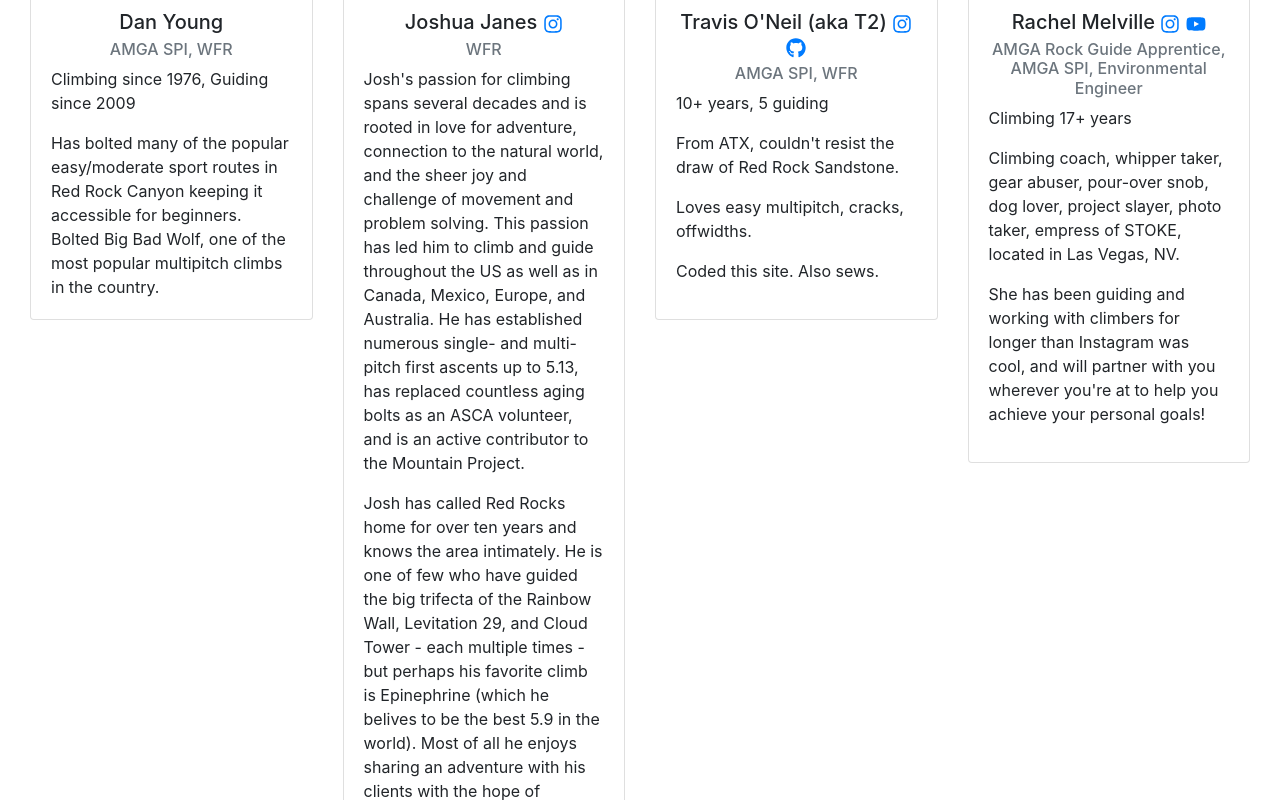
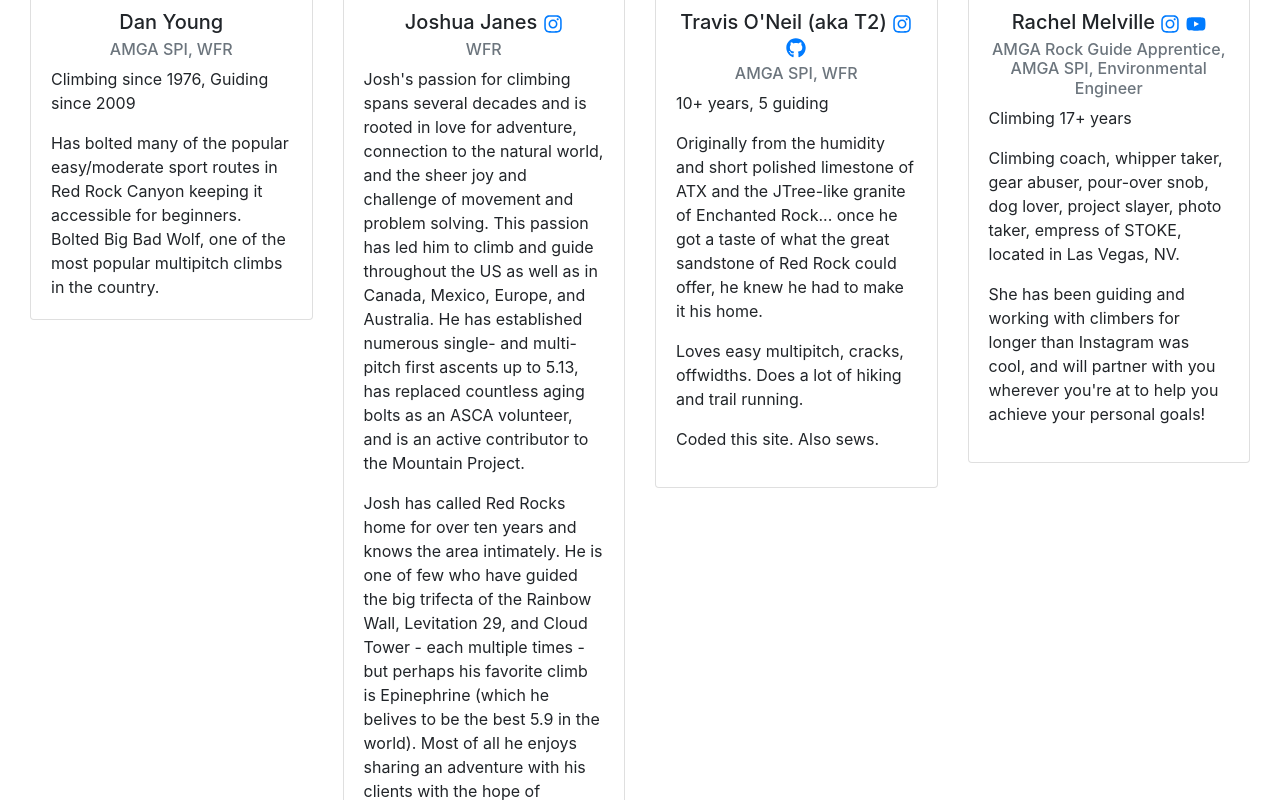
Before and after one commit to j-poneil/desert-rock-sports, a React (Create React App) app: page /guiding in a window 1280 px wide. Shown: the part 3820-4620 px from the top of the page. Built offline with nearby package versions, Linux system fonts and the light colour scheme; a web font is replaced by a local one.

Commit message:
updated matt and I

```diff
--- a/src/components/data/guides.js
+++ b/src/components/data/guides.js
@@ -44,13 +44,11 @@ export const guides = [
         name: "Travis O'Neil (aka T2)",
         certs: "AMGA SPI, WFR",
         exp: "10+ years, 5 guiding",
-        bio: "<p>From ATX, couldn't resist the draw of Red Rock Sandstone.</p><p>Loves easy multipitch, cracks, offwidths.</p><p>Coded this site. Also sews.</p>",
+        bio: "<p>Originally from the humidity and short polished limestone of ATX and the JTree-like granite of Enchanted Rock... once he got a taste of what the great sandstone of Red Rock could offer, he knew he had to make it his home.</p><p>Loves easy multipitch, cracks, offwidths. Does a lot of hiking and trail running.</p><p>Coded this site. Also sews.</p>",
         pic: T2,
         ig: "https://www.instagram.com/climbguidecraft/",
         github: 'https://github.com/j-poneil',
-        // ! add portfolio / resume site later one
         site: '',
-        // https://www.youtube.com/user/NotEnoughKit --- add if I ever get around to actually using it
         youtube: '',
         active: true
     },
@@ -113,7 +111,7 @@ export const guides = [
         name: "Matt Kuehl",
         certs: "",
         exp: "",
-        bio: "",
+        bio: "<p>Matt Kuehl is a photographer, videographer, and adventure enthusiast who has developed his work by engaging with nature and the great unknown. This has brought him to mountain summits, barren deserts, vertical expanses, and the many worlds in between. Facing these challenging environments has allowed Kuehl to become experienced in working at heights, as well as in the varied conditions encountered in the ever changing natural world. Working in this fashion allows Kuehl to showcase the aesthetic awe of risk taking and wonder while also focusing his attention on the enthusiasm of people willing and unafraid to push the boundaries within themselves and their surroundings.</p><p>Matt Kuehl received a Bachelors of Fine Art Photography from the Milwaukee Institute of Art &amp; Design in 2011.</p>",
         pic: Matt,
         ig: "https://www.instagram.com/mattkuehlphoto/",
         site: 'https://www.mattkuehlphoto.com/',
```
